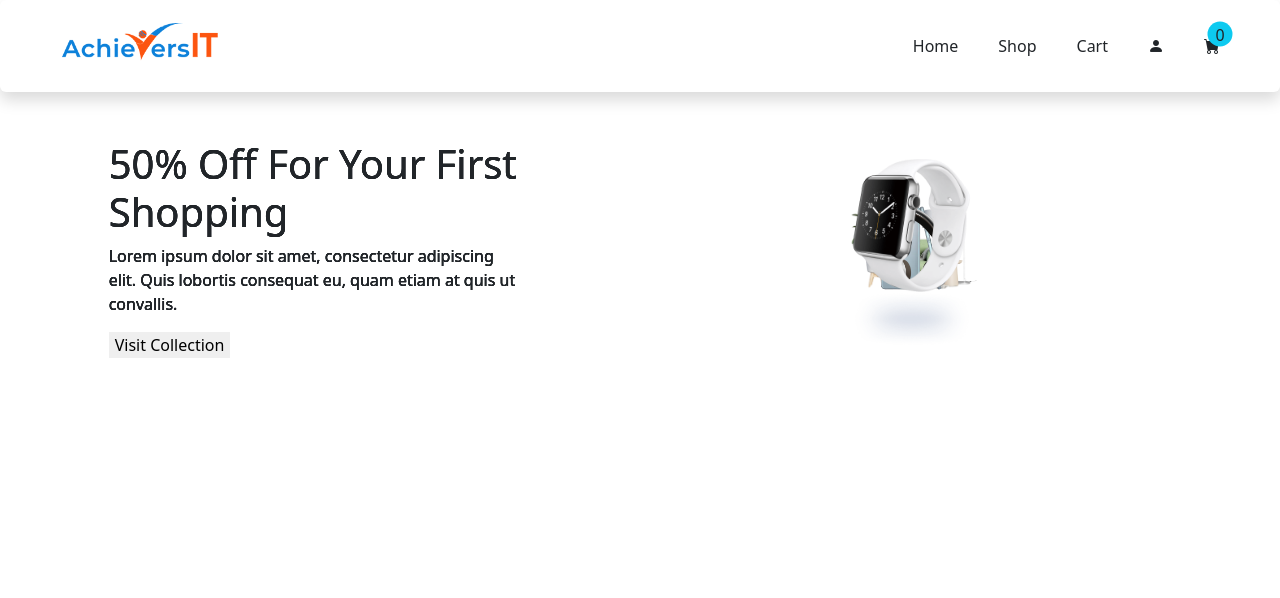
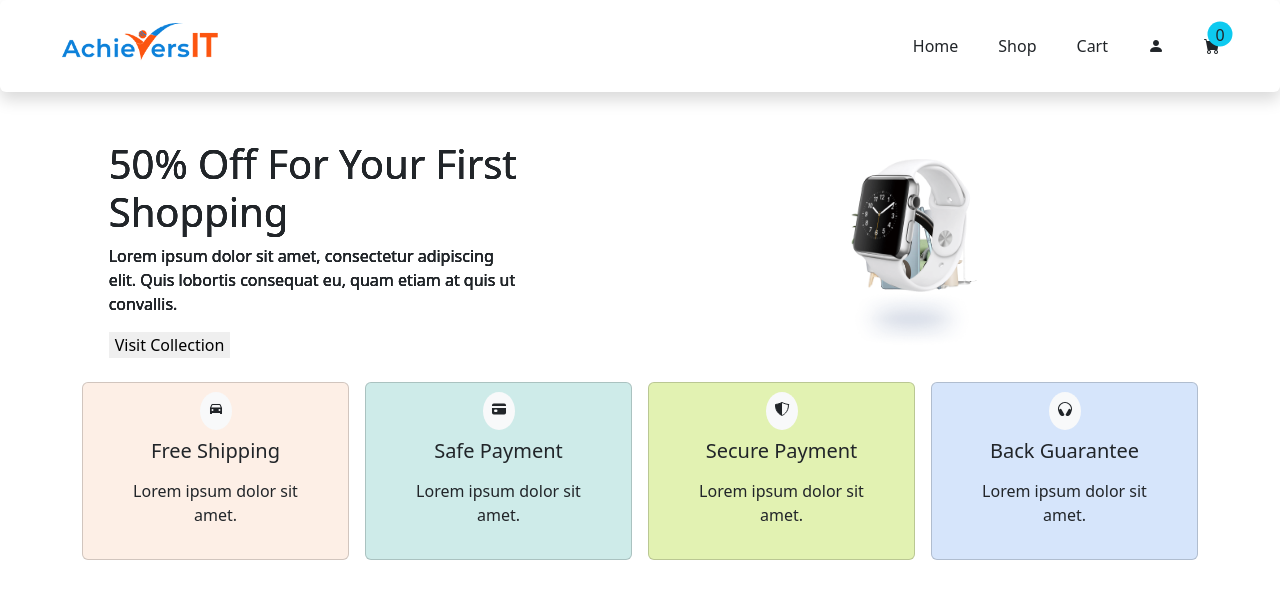
Before and after one commit to saikumarperamsetty/React-JS, a React (Create React App) app in the folder mart-ecommerce/: page / in a window 1280 px wide. Shown: the top 598 px of the page. Built offline with nearby package versions, Linux system fonts and the light colour scheme.

Commit message:
update 4

```diff
--- a/mart-ecommerce/public/index.html
+++ b/mart-ecommerce/public/index.html
@@ -13,6 +13,8 @@
 
     <link rel="stylesheet" href="https://cdn.jsdelivr.net/npm/bootstrap-icons@1.11.3/font/bootstrap-icons.min.css">
 
+    <script type="module" src="https://unpkg.com/ionicons@7.1.0/dist/ionicons/ionicons.esm.js"></script>
+
     <link rel="manifest" href="%PUBLIC_URL%/manifest.json" />
 
     <title>React App</title>
--- /dev/null
+++ b/mart-ecommerce/src/components/Home/Card1.jsx
@@ -0,0 +1,27 @@
+import React from 'react'
+import { serviceData } from '../Images/products'
+
+const Card1 = () => {
+  return (
+    <div className='container mt-4 mb-4'>
+    <div className="row g-3">
+
+    { serviceData.map((items)=>(
+
+    <div className='col-md-3 mb-3 mb-md-0'>
+            <div class="card text-center" style={{backgroundColor: items.bg}}>
+            {/* <div class="card text-center" style={{width: "18rem;", height:'150px', backgroundColor:items.bg}}> */}
+                <div class="card-body">
+                    <span className='bg-light p-2 rounded-circle text-center'>{items.icon}</span>
+                    <h5 className='card-title m-3'>{items.title}</h5>
+                    <p className='card-text m-3'>{items.subtitle}</p>
+                </div>
+            </div>
+        </div>
+        ))}
+    </div>
+    </div>
+  )
+}
+
+export default Card1
--- a/mart-ecommerce/src/components/Home/Home.jsx
+++ b/mart-ecommerce/src/components/Home/Home.jsx
@@ -1,10 +1,12 @@
 import React from 'react'
 import Carousel from './Carousel';
+import Card1 from './Card1';
 
 const Home = () => {
   return (
     <div>
       <Carousel/>
+      <Card1 />
     </div>
   )
 }
```
Also changed, not shown: 1 other file (tests, documents, lock files or other folders).
